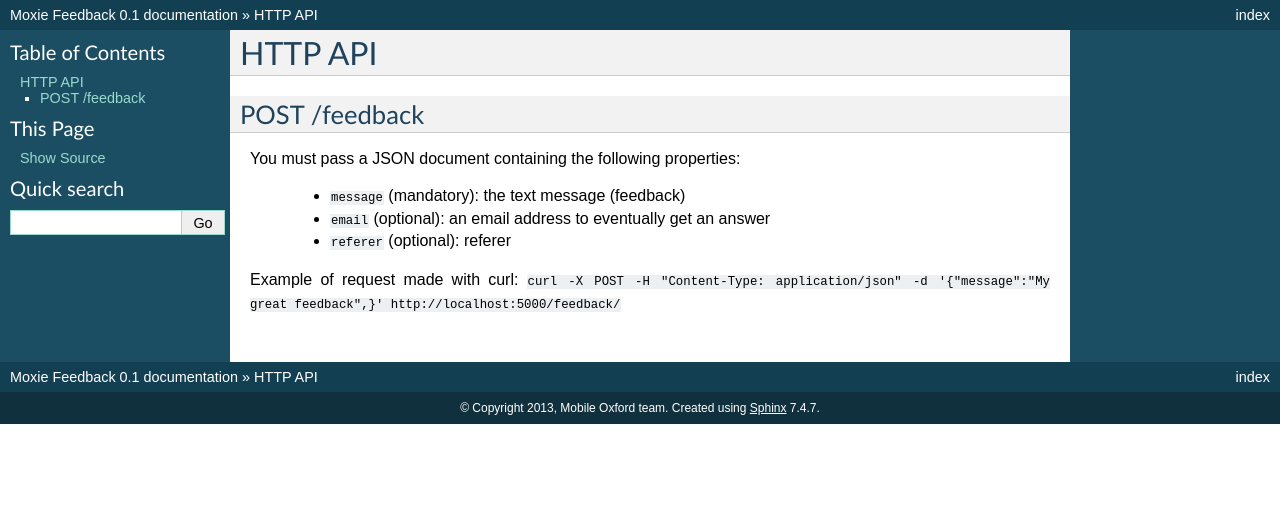
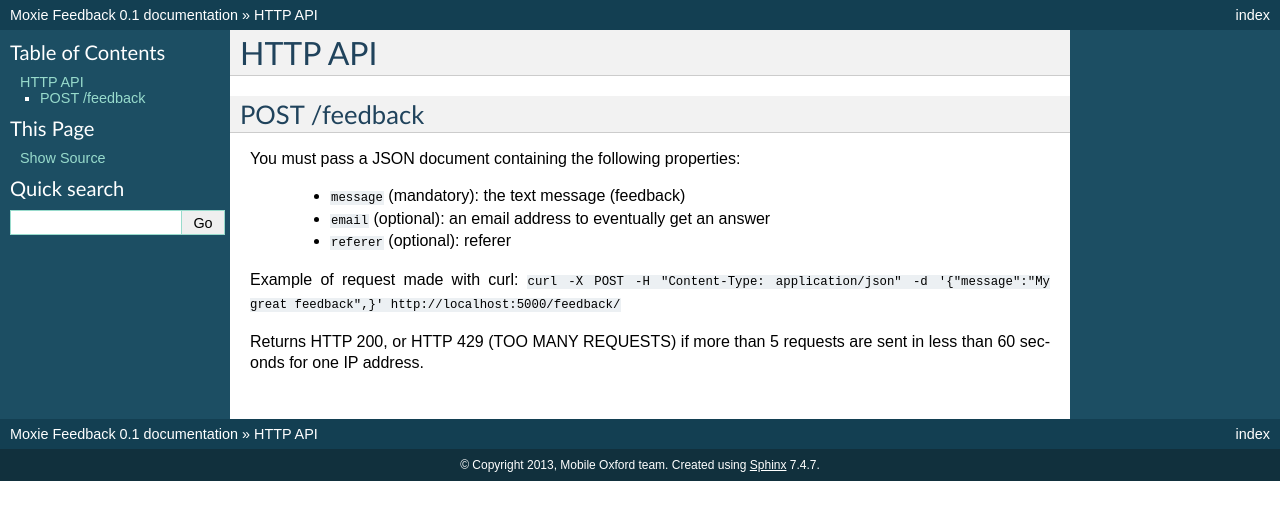
Before and after one commit to ox-it/moxie-feedback, a Sphinx documentation site: the page built from docs/source/http_api/api.rst, in a window 1280 px wide. Shown: the top 520 px of the page. Built offline with Sphinx 7.4.7, drawn with Linux system fonts in a browser that asks for light colours.

Commit message:
Added documentation about rate limiting

```diff
--- a/docs/source/http_api/api.rst
+++ b/docs/source/http_api/api.rst
@@ -12,3 +12,5 @@ You must pass a JSON document containing the following properties:
 
 Example of request made with curl:
 ``curl -X POST -H "Content-Type: application/json" -d '{"message":"My great feedback",}' http://localhost:5000/feedback/``
+
+Returns HTTP 200, or HTTP 429 (TOO MANY REQUESTS) if more than 5 requests are sent in less than 60 seconds for one IP address.
```
